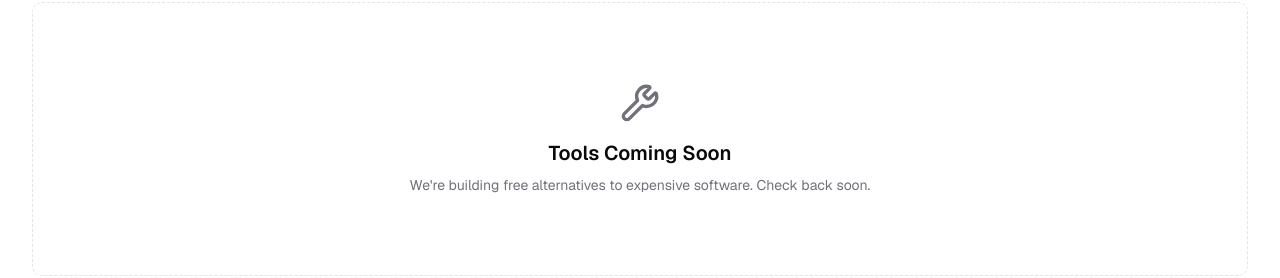
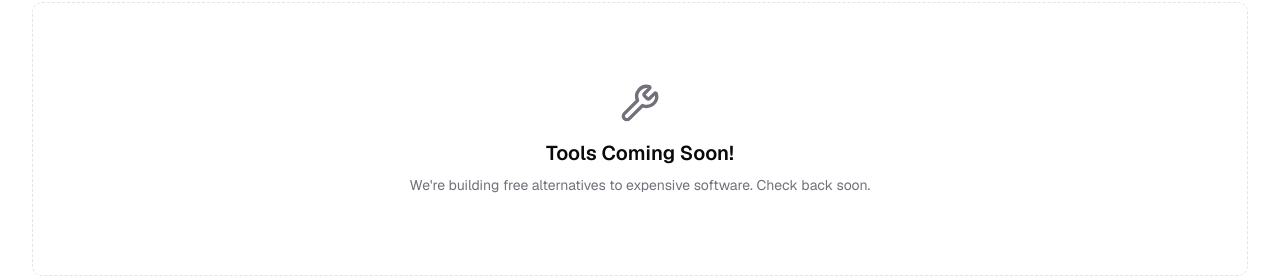
Before and after one commit to diegofivefive/freetoolshed, a Next.js app: page / in a window 1280 px wide. Shown: the part 333-611 px from the top of the page. Built offline with nearby package versions, Linux system fonts and the light colour scheme.

Commit message:
Update page.tsx

```diff
--- a/src/app/page.tsx
+++ b/src/app/page.tsx
@@ -45,7 +45,7 @@ export default function HomePage() {
       ) : (
         <section className="flex flex-col items-center justify-center rounded-lg border border-dashed border-border py-20 text-center">
           <Wrench className="mb-4 size-10 text-muted-foreground" />
-          <h2 className="text-xl font-semibold">Tools Coming Soon</h2>
+          <h2 className="text-xl font-semibold">Tools Coming Soon!</h2>
           <p className="mt-2 text-sm text-muted-foreground">
             We&apos;re building free alternatives to expensive software. Check back soon.
           </p>
```
